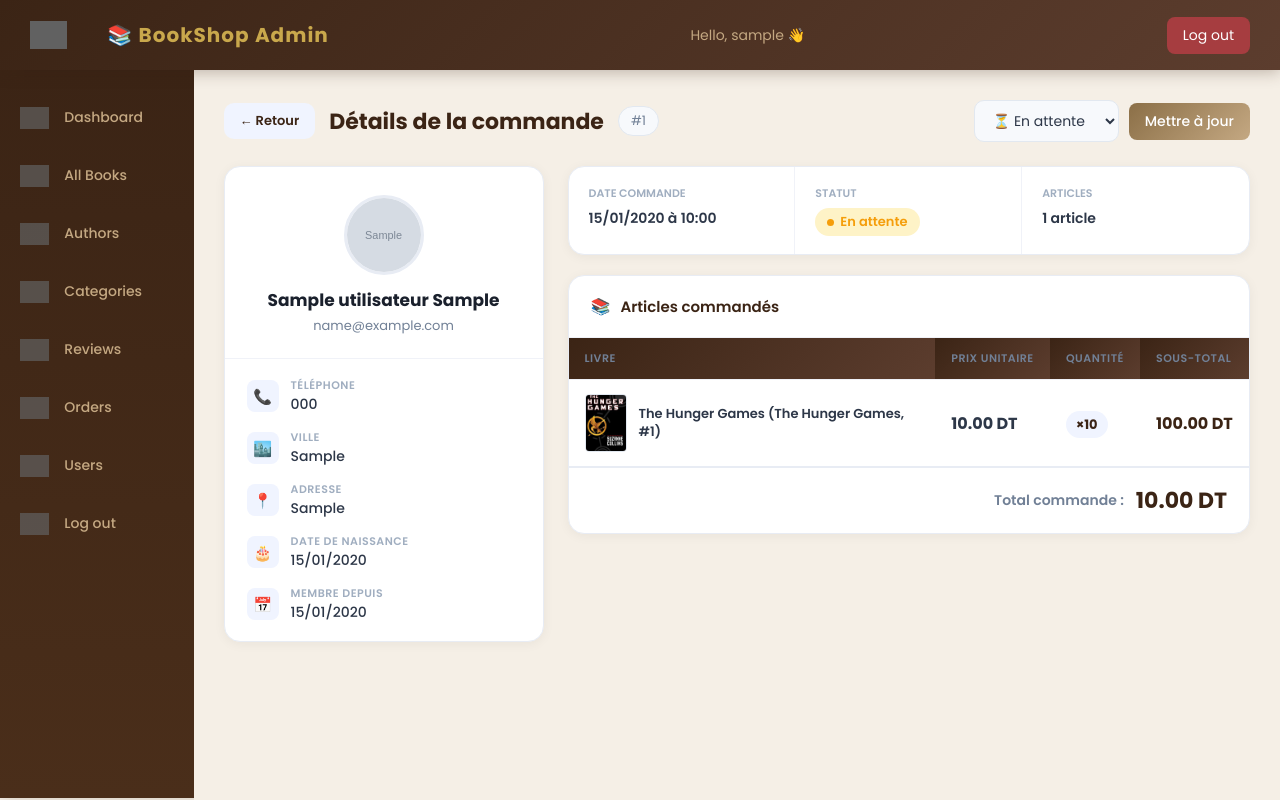
After one commit to hamza05-dot/BookShop, a PHP site: page /admin/commande_detail.php?id=1 in a window 1280 px wide. The commit adds this page. Run offline with PHP 8.4, Linux system fonts and the light colour scheme; the visitor is signed in with stand-in values (Sample User, id 1); data comes from the database, SQL or seed files in the repository; tables that the repository leaves empty hold one stand-in row (values such as "Sample post"); grey boxes marked "Sample" are stand-in pictures; grey boxes are pictures that could not be loaded.

Commit message:
correct image path and add commande details

```diff
--- /dev/null
+++ b/admin/commande_detail.php
@@ -0,0 +1,382 @@
+<?php
+session_start();
+require_once '../includes/db.php';
+
+if (!isset($_SESSION['role']) || $_SESSION['role'] !== 'admin') {
+    header('Location: ../login.php');
+    exit();
+}
+
+$idCom = (int)($_GET['id'] ?? 0);
+if (!$idCom) { header('Location: orders.php'); exit(); }
+
+$message = '';
+
+// UPDATE STATUS
+if (isset($_POST['updateStatus'])) {
+    $pdo->prepare("UPDATE commande SET status = ? WHERE idCom = ?")
+        ->execute([$_POST['status'], $idCom]);
+    $message = "Statut mis à jour.";
+}
+
+// GET ORDER + CLIENT INFO
+$stmt = $pdo->prepare("
+    SELECT c.idCom, c.status, c.total, c.createdAt,
+           u.idUser, u.nomUser, u.prenomUser, u.email, u.image AS userImage,
+           cl.telephone, cl.adresse, cl.ville, cl.dateNaiss
+    FROM commande c
+    JOIN utilisateur u ON c.idClient = u.idUser
+    LEFT JOIN client cl ON u.idUser = cl.idUser
+    WHERE c.idCom = ?
+");
+$stmt->execute([$idCom]);
+$order = $stmt->fetch();
+
+if (!$order) { header('Location: orders.php'); exit(); }
+
+// GET ORDER LINES
+$lines = $pdo->prepare("
+    SELECT lc.quantite, lc.prixUnit,
+           l.idLivre, l.titre, l.image AS bookImage
+    FROM ligne_commande lc
+    JOIN livre l ON lc.idLivre = l.idLivre
+    WHERE lc.idCom = ?
+");
+$lines->execute([$idCom]);
+$items = $lines->fetchAll();
+
+$statusLabels = [
+    'en attente' => ['label' => 'En attente',  'color' => '#f59e0b', 'bg' => '#fef3c7'],
+    'confirmee'  => ['label' => 'Confirmée',   'color' => '#3b82f6', 'bg' => '#dbeafe'],
+    'livree'     => ['label' => 'Livrée',      'color' => '#10b981', 'bg' => '#d1fae5'],
+    'annulee'    => ['label' => 'Annulée',     'color' => '#ef4444', 'bg' => '#fee2e2'],
+];
+$currentStatus = $statusLabels[$order['status']] ?? ['label' => $order['status'], 'color' => '#6b7280', 'bg' => '#f3f4f6'];
+?>
+<!DOCTYPE html>
+<html lang="fr">
+<head>
+    <meta charset="UTF-8">
+    <meta name="viewport" content="width=device-width, initial-scale=1.0">
+    <title>Commande #<?= $idCom ?> — BookShop Admin</title>
+    <link rel="stylesheet" href="../assests/css/admin.css">
+    <style>
+        /* ── Layout ── */
+        .detail-grid {
+            display: grid;
+            grid-template-columns: 320px 1fr;
+            gap: 24px;
+            align-items: start;
+        }
+        @media (max-width: 900px) {
+            .detail-grid { grid-template-columns: 1fr; }
+        }
+
+        /* ── Cards ── */
+        .card {
+            background: #fff;
+            border-radius: 16px;
+            border: 1px solid #e8ecf4;
+            overflow: hidden;
+            box-shadow: 0 2px 12px rgba(0,0,0,.05);
+        }
+        .card-header {
+            padding: 18px 22px;
+            border-bottom: 1px solid #f0f2f8;
+            display: flex;
+            align-items: center;
+            gap: 10px;
+        }
+        .card-header h3 {
+            font-size: 15px;
+            font-weight: 600;
+            color: var(--primary);
+            margin: 0;
+        }
+        .card-body { padding: 22px; }
+
+        /* ── Client Card ── */
+        .client-hero {
+            display: flex;
+            flex-direction: column;
+            align-items: center;
+            text-align: center;
+            padding: 28px 22px 22px;
+            border-bottom: 1px solid #f0f2f8;
+        }
+        .client-avatar {
+            width: 80px; height: 80px;
+            border-radius: 50%; object-fit: cover;
+            border: 3px solid #e8ecf4;
+            margin-bottom: 12px;
+        }
+        .client-avatar-placeholder {
+            width: 80px; height: 80px;
+            border-radius: 50%;
+            background: linear-gradient(135deg, #667eea 0%, #764ba2 100%);
+            display: flex; align-items: center; justify-content: center;
+            font-size: 32px;
+            margin-bottom: 12px;
+        }
+        .client-name { font-size: 17px; font-weight: 700; color: #1a202c; margin-bottom: 3px; }
+        .client-email { font-size: 13px; color: #718096; }
+        .client-info-list { padding: 18px 22px; display: flex; flex-direction: column; gap: 14px; }
+        .info-row { display: flex; align-items: center; gap: 12px; }
+        .info-icon { width: 32px; height: 32px; border-radius: 8px; background: #f0f4ff; display: flex; align-items: center; justify-content: center; font-size: 15px; flex-shrink: 0; }
+        .info-label { font-size: 11px; color: #a0aec0; text-transform: uppercase; font-weight: 600; letter-spacing: .5px; }
+        .info-value { font-size: 14px; color: #2d3748; font-weight: 500; }
+
+        /* ── Order Meta ── */
+        .meta-row {
+            display: grid;
+            grid-template-columns: repeat(3, 1fr);
+            gap: 0;
+        }
+        .meta-cell {
+            padding: 18px 20px;
+            border-right: 1px solid #f0f2f8;
+        }
+        .meta-cell:last-child { border-right: none; }
+        .meta-cell label { font-size: 11px; color: #a0aec0; text-transform: uppercase; font-weight: 600; display: block; margin-bottom: 6px; }
+        .meta-cell p { font-size: 14px; color: #2d3748; font-weight: 600; margin: 0; }
+        .status-pill {
+            display: inline-flex; align-items: center; gap: 6px;
+            padding: 4px 12px; border-radius: 20px; font-size: 13px; font-weight: 600;
+        }
+        .status-dot { width: 7px; height: 7px; border-radius: 50%; }
+
+        /* ── Items Table ── */
+        .items-table { width: 100%; border-collapse: collapse; }
+        .items-table thead tr { background: #f7f9fc; }
+        .items-table th {
+            font-size: 11px; color: #718096; font-weight: 600;
+            text-transform: uppercase; letter-spacing: .5px;
+            padding: 12px 16px; text-align: left;
+        }
+        .items-table td { padding: 14px 16px; border-top: 1px solid #f0f2f8; vertical-align: middle; }
+        .book-row { display: flex; align-items: center; gap: 12px; }
+        .book-cover {
+            width: 42px; height: 58px; object-fit: cover;
+            border-radius: 4px; border: 1px solid #e2e8f0; flex-shrink: 0;
+        }
+        .book-cover-placeholder {
+            width: 42px; height: 58px; border-radius: 4px;
+            background: linear-gradient(135deg, #e8ecf4, #c9d3e8);
+            display: flex; align-items: center; justify-content: center; font-size: 20px;
+            flex-shrink: 0;
+        }
+        .book-title { font-size: 13px; font-weight: 600; color: #2d3748; line-height: 1.4; max-width: 280px; }
+        .amount { font-weight: 700; color: #2d3748; }
+        .subtotal { color: var(--primary); font-weight: 700; }
+
+        /* ── Total Row ── */
+        .total-bar {
+            display: flex; justify-content: flex-end; align-items: center;
+            padding: 16px 22px; border-top: 2px solid #e8ecf4;
+            gap: 12px;
+        }
+        .total-label { font-size: 14px; color: #718096; font-weight: 600; }
+        .total-amount { font-size: 22px; font-weight: 800; color: var(--primary); }
+
+        /* ── Status Update ── */
+        .status-form {
+            display: flex; gap: 10px; align-items: center; flex-wrap: wrap;
+        }
+        .status-form select {
+            padding: 9px 14px; border: 1.5px solid #e2e8f0; border-radius: 10px;
+            font-size: 14px; font-family: "Poppins", sans-serif;
+            background: #f7f9fc; color: #2d3748; outline: none;
+            cursor: pointer; transition: border-color .2s;
+        }
+        .status-form select:focus { border-color: var(--secondary); }
+
+        /* ── Back link ── */
+        .back-btn {
+            display: inline-flex; align-items: center; gap: 7px;
+            padding: 8px 16px; border-radius: 10px;
+            background: #f0f4ff; color: var(--primary);
+            font-size: 13px; font-weight: 600; text-decoration: none;
+            transition: background .2s;
+        }
+        .back-btn:hover { background: #dce5ff; }
+
+        /* ── Page header ── */
+        .page-header {
+            display: flex; align-items: center; justify-content: space-between;
+            margin-bottom: 24px; flex-wrap: wrap; gap: 12px;
+        }
+        .page-title { font-size: 22px; font-weight: 700; color: var(--primary); margin: 0; }
+        .order-id-badge {
+            font-size: 13px; color: #718096; background: #f7f9fc;
+            border: 1px solid #e2e8f0; padding: 4px 12px; border-radius: 20px;
+        }
+    </style>
+</head>
+<body>
+<?php include '../includes/nav.php'; ?>
+
+<div class="main">
+
+    <?php if ($message): ?>
+        <div class="message-box success">✓ <?= htmlspecialchars($message) ?></div>
+    <?php endif; ?>
+
+    <div class="page-header">
+        <div style="display:flex; align-items:center; gap:14px; flex-wrap:wrap;">
+            <a href="orders.php" class="back-btn">← Retour</a>
+            <h2 class="page-title">Détails de la commande</h2>
+            <span class="order-id-badge">#<?= $idCom ?></span>
+        </div>
+        <!-- Status update form in header -->
+        <form method="POST" class="status-form">
+            <select name="status">
+                <option value="en attente" <?= $order['status']==='en attente'?'selected':'' ?>>⏳ En attente</option>
+                <option value="confirmee"  <?= $order['status']==='confirmee' ?'selected':'' ?>>✅ Confirmée</option>
+                <option value="livree"     <?= $order['status']==='livree'    ?'selected':'' ?>>📦 Livrée</option>
+                <option value="annulee"    <?= $order['status']==='annulee'   ?'selected':'' ?>>❌ Annulée</option>
+            </select>
+            <button class="btn btn-warning" name="updateStatus">Mettre à jour</button>
+        </form>
+    </div>
+
+    <div class="detail-grid">
+
+        <!-- LEFT: Client Card -->
+        <div class="card">
+            <div class="client-hero">
+                <?php if ($order['userImage']): ?>
+                    <img class="client-avatar" src="../uploads/users<?= htmlspecialchars($order['userImage']) ?>" alt="">
+                <?php else: ?>
+                    <div class="client-avatar-placeholder">👤</div>
+                <?php endif; ?>
+                <div class="client-name"><?= htmlspecialchars($order['nomUser'].' '.$order['prenomUser']) ?></div>
+                <div class="client-email"><?= htmlspecialchars($order['email']) ?></div>
+            </div>
+            <div class="client-info-list">
+                <div class="info-row">
+                    <div class="info-icon">📞</div>
+                    <div>
+                        <div class="info-label">Téléphone</div>
+                        <div class="info-value"><?= htmlspecialchars($order['telephone'] ?? '—') ?></div>
+                    </div>
+                </div>
+                <div class="info-row">
+                    <div class="info-icon">🏙️</div>
+                    <div>
+                        <div class="info-label">Ville</div>
+                        <div class="info-value"><?= htmlspecialchars($order['ville'] ?? '—') ?></div>
+                    </div>
+                </div>
+                <div class="info-row">
+                    <div class="info-icon">📍</div>
+                    <div>
+                        <div class="info-label">Adresse</div>
+                        <div class="info-value"><?= htmlspecialchars($order['adresse'] ?? '—') ?></div>
+                    </div>
+                </div>
+                <div class="info-row">
+                    <div class="info-icon">🎂</div>
+                    <div>
+                        <div class="info-label">Date de naissance</div>
+                        <div class="info-value">
+                            <?= $order['dateNaiss'] ? date('d/m/Y', strtotime($order['dateNaiss'])) : '—' ?>
+                        </div>
+                    </div>
+                </div>
+                <div class="info-row">
+                    <div class="info-icon">📅</div>
+                    <div>
+                        <div class="info-label">Membre depuis</div>
+                        <div class="info-value"><?= date('d/m/Y', strtotime($order['createdAt'])) ?></div>
+                    </div>
+                </div>
+            </div>
+        </div>
+
+        <!-- RIGHT: Order Details -->
+        <div style="display:flex; flex-direction:column; gap:20px;">
+
+            <!-- Order Meta -->
+            <div class="card">
+                <div class="meta-row">
+                    <div class="meta-cell">
+                        <label>Date commande</label>
+                        <p><?= date('d/m/Y à H:i', strtotime($order['createdAt'])) ?></p>
+                    </div>
+                    <div class="meta-cell">
+                        <label>Statut</label>
+                        <p>
+                            <span class="status-pill"
+                                  style="background:<?= $currentStatus['bg'] ?>;color:<?= $currentStatus['color'] ?>">
+                                <span class="status-dot" style="background:<?= $currentStatus['color'] ?>"></span>
+                                <?= $currentStatus['label'] ?>
+                            </span>
+                        </p>
+                    </div>
+                    <div class="meta-cell">
+                        <label>Articles</label>
+                        <p><?= count($items) ?> article<?= count($items)>1?'s':'' ?></p>
+                    </div>
+                </div>
+            </div>
+
+            <!-- Items -->
+            <div class="card">
+                <div class="card-header">
+                    <span>📚</span>
+                    <h3>Articles commandés</h3>
+                </div>
+                <div style="overflow-x:auto;">
+                    <table class="items-table">
+                        <thead>
+                            <tr>
+                                <th>Livre</th>
+                                <th>Prix unitaire</th>
+                                <th>Quantité</th>
+                                <th>Sous-total</th>
+                            </tr>
+                        </thead>
+                        <tbody>
+                            <?php foreach ($items as $item): ?>
+                            <tr>
+                                <td>
+                                    <div class="book-row">
+                                        <?php if ($item['bookImage']): ?>
+                                            <img class="book-cover"
+                                                 src="../uploads/book-covers/<?= htmlspecialchars($item['bookImage']) ?>"
+                                                 alt="">
+                                        <?php else: ?>
+                                            <div class="book-cover-placeholder">📖</div>
+                                        <?php endif; ?>
+                                        <div class="book-title"><?= htmlspecialchars($item['titre']) ?></div>
+                                    </div>
+                                </td>
+                                <td class="amount"><?= number_format($item['prixUnit'], 2) ?> DT</td>
+                                <td>
+                                    <span style="background:#f0f4ff;color:var(--primary);padding:4px 10px;border-radius:20px;font-weight:700;font-size:13px;">
+                                        ×<?= $item['quantite'] ?>
+                                    </span>
+                                </td>
+                                <td class="subtotal"><?= number_format($item['prixUnit'] * $item['quantite'], 2) ?> DT</td>
+                            </tr>
+                            <?php endforeach; ?>
+                        </tbody>
+                    </table>
+                </div>
+                <div class="total-bar">
+                    <span class="total-label">Total commande :</span>
+                    <span class="total-amount"><?= number_format($order['total'], 2) ?> DT</span>
+                </div>
+            </div>
+
+        </div>
+    </div>
+</div>
+
+<script>
+    document.querySelector(".menuicn").addEventListener("click", () => {
+        document.querySelector(".navcontainer").classList.toggle("navclose");
+    });
+</script>
+</body>
+</html>
--- a/admin/users.php
+++ b/admin/users.php
@@ -97,7 +97,7 @@ $clients = $pdo->query("
             <tbody>
             <?php foreach ($admins as $a): ?>
             <tr>
-                <td><?= $a['image'] ? '<img class="user-avatar" src="../uploads/client'.$a['image'].'">' : '<span class="avatar-placeholder">👤</span>' ?></td>
+                <td><?= $a['image'] ? '<img class="user-avatar" src="../uploads/users/'.$a['image'].'">' : '<span class="avatar-placeholder">👤</span>' ?></td>
                 <td><strong><?= htmlspecialchars($a['nomUser'].' '.$a['prenomUser']) ?></strong></td>
                 <td><?= htmlspecialchars($a['email']) ?></td>
                 <td>
@@ -140,7 +140,7 @@ $clients = $pdo->query("
             <tr class="client-row clickable-row"
                 data-search="<?= strtolower($c['nomUser'].' '.$c['prenomUser'].' '.$c['email']) ?>"
                 onclick="openModal(<?= htmlspecialchars(json_encode($c)) ?>)">
-                <td><?= $c['image'] ? '<img class="user-avatar" src="../uploads/'.htmlspecialchars($c['image']).'">' : '<span class="avatar-placeholder">👤</span>' ?></td>
+                <td><?= $c['image'] ? '<img class="user-avatar" src="../uploads/users/'.htmlspecialchars($c['image']).'">' : '<span class="avatar-placeholder">👤</span>' ?></td>
                 <td><strong><?= htmlspecialchars($c['nomUser'].' '.$c['prenomUser']) ?></strong></td>
                 <td><?= htmlspecialchars($c['email']) ?></td>
                 <td><?= htmlspecialchars($c['ville'] ?? '—') ?></td>
@@ -197,7 +197,7 @@ function openModal(c) {
     document.getElementById('modalJoined').textContent  = c.createdAt ? c.createdAt.substring(0,10) : '—';
     const avatar = document.getElementById('modalAvatar');
     avatar.innerHTML = c.image
-        ? `<img class="modal-avatar" src="../uploads/${c.image}">`
+        ? `<img class="modal-avatar" src="../uploads/users/${c.image}">`
         : `<div class="modal-avatar-placeholder">👤</div>`;
     document.getElementById('clientModal').classList.add('open');
 }
```
Also changed, not shown: admin/orders.php (+32 -9 lines), uploads/users/7.png (added), uploads/users/8.png (added).
